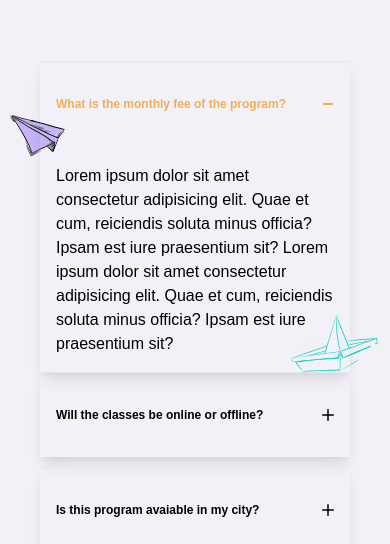
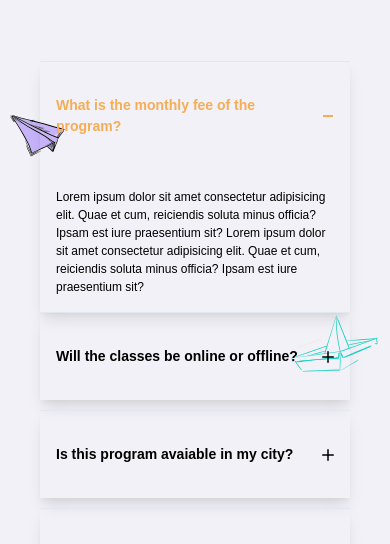
Before and after one commit to mafaqahmed/panaverse_TypeScript_Chakra_NextJS, a Next.js app: page /faqs in a window 390 px wide. Both pictures are taken after a click on the button "What is the monthly fee of the program?". Shown: the part 294-838 px from the top of the page. Built offline with nearby package versions, Linux system fonts and the light colour scheme.

Commit message:
updated faq for responsivenes

```diff
--- a/src/components/FaqList.tsx
+++ b/src/components/FaqList.tsx
@@ -85,7 +85,7 @@ export default function FaqList() {
               <>
                 <h2>
                   <AccordionButton _expanded={{ color: "#F6AD55" }} mb='10px'>
-                    <Box as="span" flex="1" textAlign="left" fontWeight="bold" fontSize={{base: '12px', lg:'18px'}} py='25px'>
+                    <Box as="span" flex="1" textAlign="left" fontWeight="bold" fontSize={{base: '14px', lg:'20px'}} py='25px'>
                       {item.question}
                     </Box>
                     {isExpanded ? (
@@ -95,7 +95,7 @@ export default function FaqList() {
                     )}
                   </AccordionButton>
                 </h2>
-                <AccordionPanel pb={4}>{item.answer}</AccordionPanel>
+                <AccordionPanel pb={4} fontSize={{base: '12px', lg:'18px'}}>{item.answer}</AccordionPanel>
               </>
             )}
           </AccordionItem>
```
